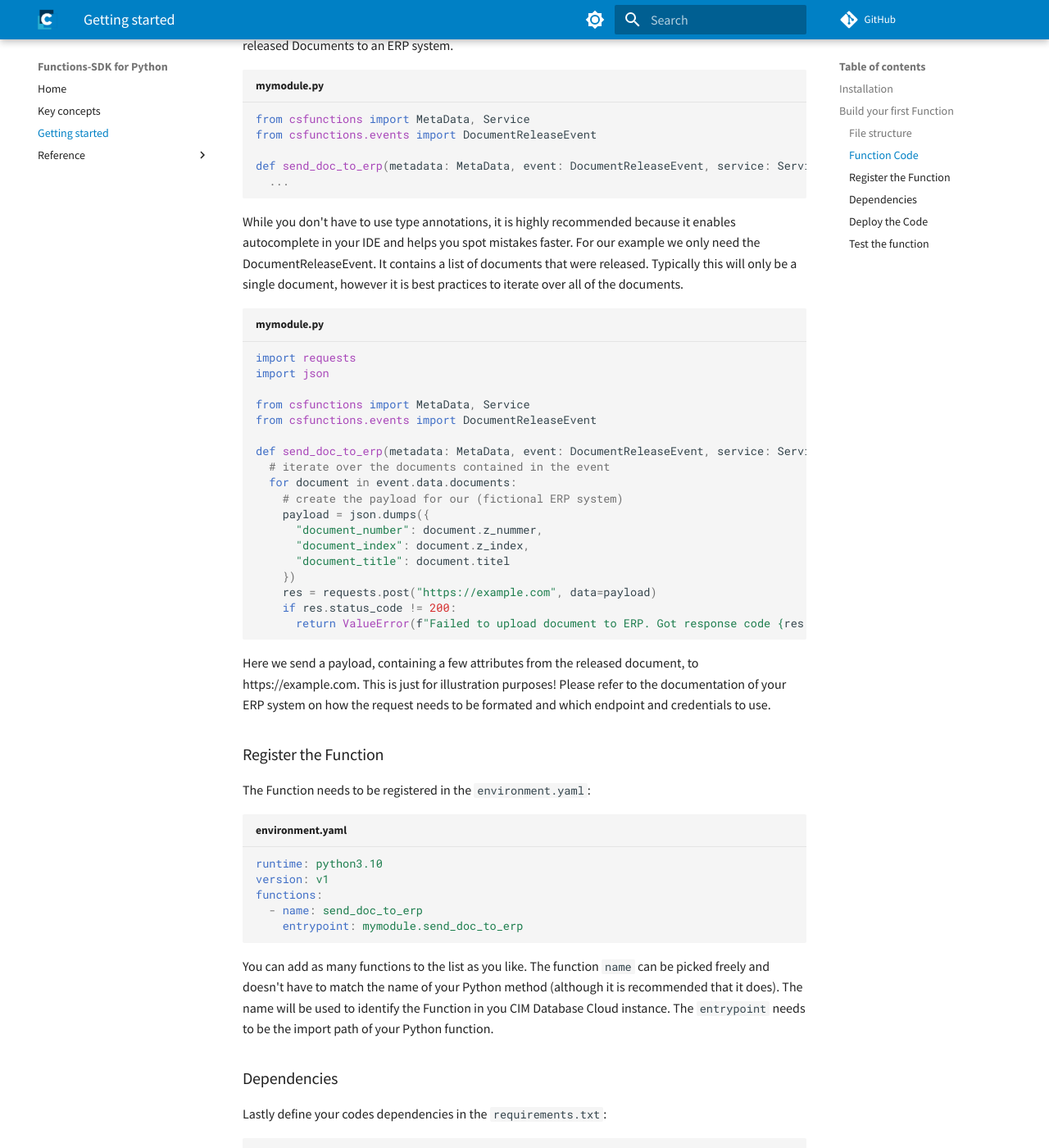
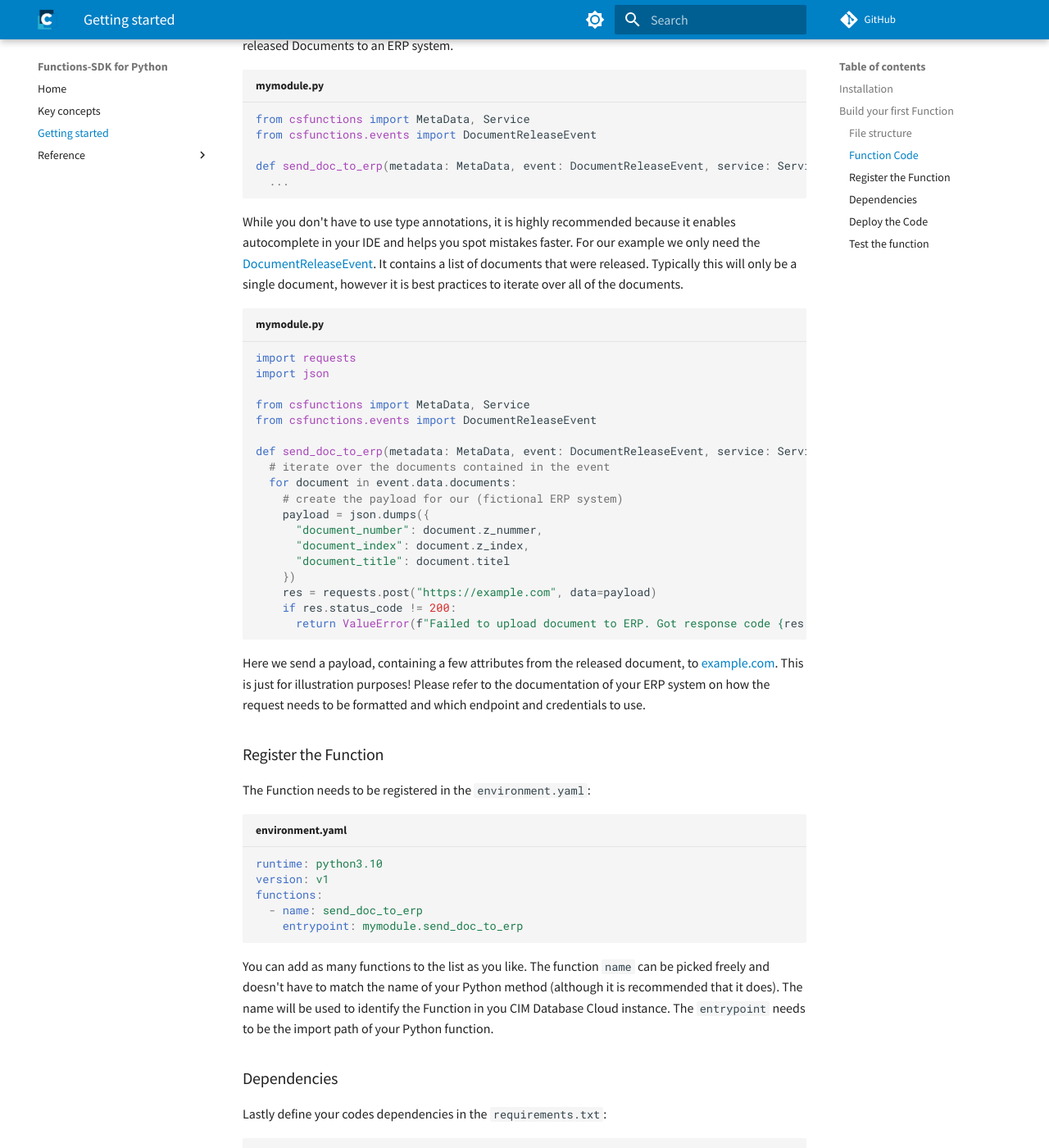
Before and after one commit to cslab/functions-sdk-python, an MkDocs documentation site: the page built from docs/getting_started.md, in a window 1280 px wide and 1400 px high, scrolled down 850 px. Shown: the whole window at 82% size. Built offline with MkDocs 1.6.1 and Material for MkDocs 9.7.7, drawn with Linux system fonts in a browser that asks for light colours; comment, search, counter and statistics services are not loaded.

Commit message:
add missing links

````diff
--- a/docs/getting_started.md
+++ b/docs/getting_started.md
@@ -37,7 +37,7 @@ def send_doc_to_erp(metadata: MetaData, event: DocumentReleaseEvent, service: Se
 ```
 
 While you don't have to use type annotations, it is highly recommended because it enables autocomplete in your IDE and helps you spot mistakes faster.
-For our example we only need the DocumentReleaseEvent. It contains a list of documents that were released. Typically this will only be a single document, however it is best practices to iterate over all of the documents.
+For our example we only need the [DocumentReleaseEvent](reference/events.md/#documentreleaseevent). It contains a list of documents that were released. Typically this will only be a single document, however it is best practices to iterate over all of the documents.
 
 ``` python title="mymodule.py"
 import requests
@@ -61,8 +61,8 @@ def send_doc_to_erp(metadata: MetaData, event: DocumentReleaseEvent, service: Se
 
 ```
 
-Here we send a payload, containing a few attributes from the released document, to https://example.com. This is just for illustration purposes!
-Please refer to the documentation of your ERP system on how the request needs to be formated and which endpoint and credentials to use.
+Here we send a payload, containing a few attributes from the released document, to [example.com](https://example.com). This is just for illustration purposes!
+Please refer to the documentation of your ERP system on how the request needs to be formatted and which endpoint and credentials to use.
 
 ### Register the Function
 
````
